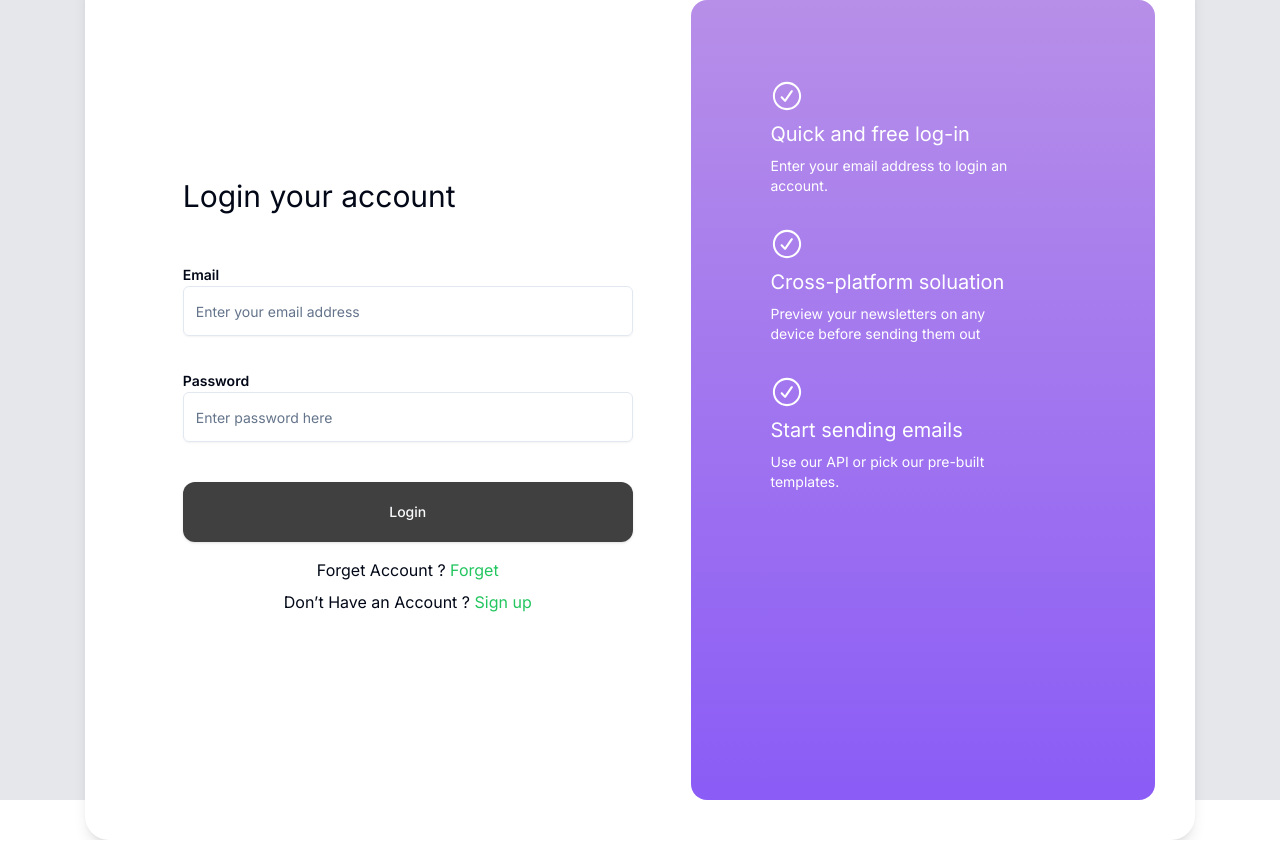
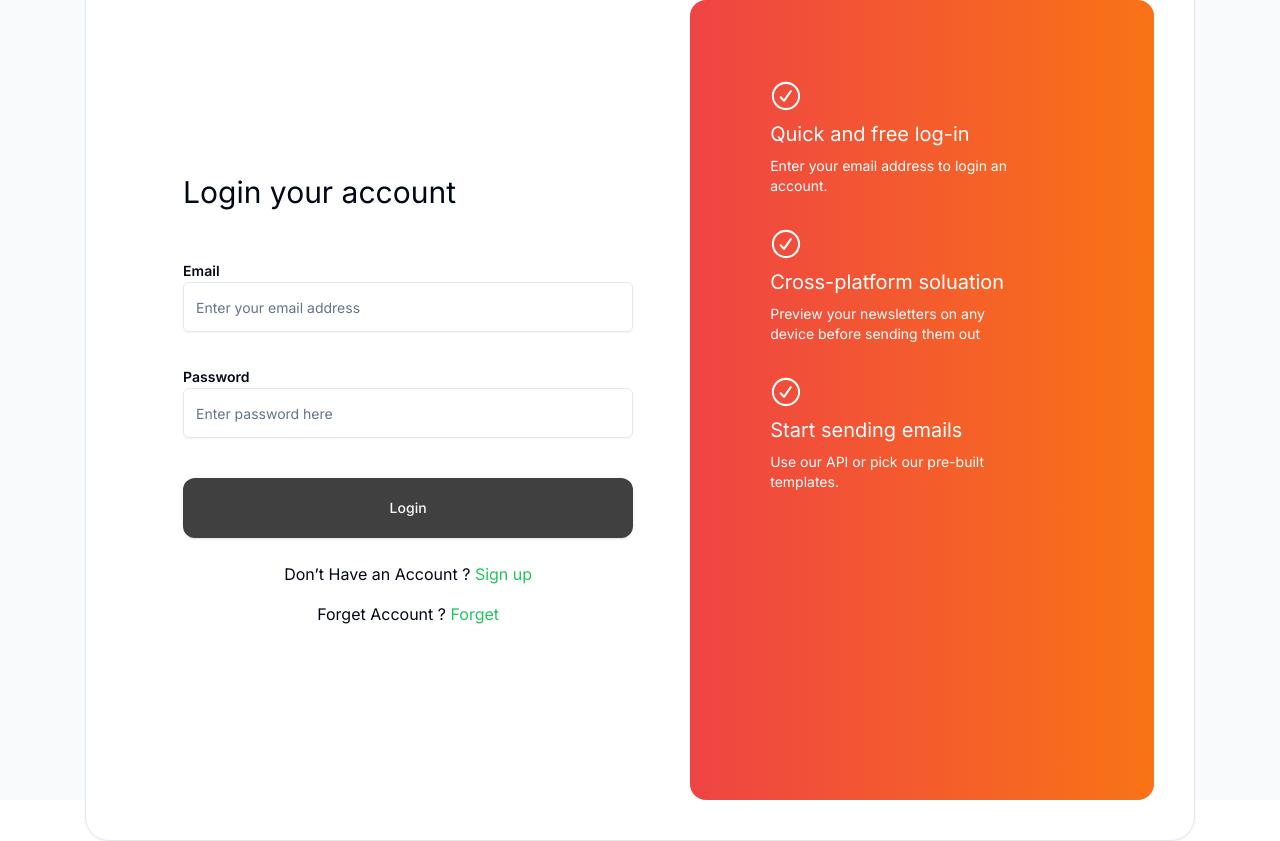
Before and after one commit to satender9586/roomstay, a Next.js app: page /login in a window 1280 px wide. Built offline with nearby package versions, Linux system fonts and the light colour scheme; no server answers.

Commit message:
add: bg on auth pages

```diff
--- a/src/app/forget/page.jsx
+++ b/src/app/forget/page.jsx
@@ -54,7 +54,7 @@ const Forget = () => {
         <div className="w-[100dvw] h-[100vh] flex flex-col justify-center items-center bg-gray-200 p-5">
             <div className=" flex flex-row  justify-center items-center w-full h-fill lg:w-[1110px] md:w-[800px] sm:w-[700px] p-10 bg-white rounded-3xl  shadow-lg  ">
 
-                <div className="h-[800px] w-full rounded-2xl flex flex-[0.7] p-20" style={{ background: "linear-gradient(#B78FE8, rgb(139,92,246)" }}>
+                <div className="h-[800px] w-full rounded-2xl flex flex-[0.7] p-20 bg-gradient-to-r from-lime-400 to-lime-500">
                     <div className="flex flex-col gap-8 ">
                         <div className="flex flex-col w-[240px] gap-2">
                             <CheckCircledIcon color="white" width={32} height={32} />
--- a/src/app/login/page.jsx
+++ b/src/app/login/page.jsx
@@ -48,8 +48,8 @@ const Login = () => {
 
     return (
 
-        <div className="w-[100dvw] h-[100vh] flex flex-col justify-center items-center bg-gray-200  p-5">
-            <div className=" flex flex-row  justify-center items-center w-full h-fill lg:w-[1110px] md:w-[800px] sm:w-[700px] p-10 bg-white  rounded-3xl shadow-lg  ">
+        <div className="flex flex-col justify-center items-center p-5 bg-slate-50 h-[100dvh]">
+            <div className=" flex flex-row  justify-center items-center w-full h-fill lg:w-[1110px] md:w-[800px] sm:w-[700px] p-10 bg-white border rounded-3xl shadow-sm  ">
                 <div className=" w-full  flex-[1.3] flex flex-col items-center justify-center ">
                     <form onSubmit={handleSubmit}>
                         <div className="flex flex-col justify-center gap-8  w-full h-full ">
@@ -71,20 +71,23 @@ const Login = () => {
                             <Button className="w-[450px] h-[60px] rounded-xl bg-neutral-700 hover:bg-neutral-900">Login</Button>
                         </div>
                     </form>
-                    <div className="flex items-start pt-4">
+
+                    <div className="pt-6 pb-4">
+                        <div className=" cursor-pointer">
+                            Don’t Have an Account ? <span className="text-green-500" onClick={() => { router.push("/signup") }}>Sign up</span>
+                        </div>
+                    </div>
+
+                    <div className="flex items-start">
                         <div className=" cursor-pointer">
                             Forget Account ? <span className="text-green-500" onClick={() => { router.push("/forget") }}> Forget</span>
                         </div>
                     </div>
 
-                    <div className="py-2">
-                        <div className=" cursor-pointer">
-                            Don’t Have an Account ? <span className="text-green-500" onClick={() => { router.push("/signup") }}>Sign up</span>
-                        </div>
-                    </div>
+
 
                 </div>
-                <div className="h-[800px] w-full bg-blue-500  rounded-2xl flex flex-[0.7] p-20" style={{ background: "linear-gradient(#B78FE8, rgb(139,92,246)" }}>
+                <div className="h-[800px] w-full bg-[#1E8FD5] rounded-2xl flex flex-[0.7] p-20 bg-gradient-to-r from-red-500 to-orange-500" >
                     <div className="flex flex-col gap-8 ">
                         <div className="flex flex-col w-[240px] gap-2">
                             <CheckCircledIcon color="white" width={32} height={32} />
--- a/src/app/otp/page.jsx
+++ b/src/app/otp/page.jsx
@@ -158,7 +158,7 @@ const Otp = () => {
                     </div>
 
                 </div>
-                <div className="h-[800px] w-full rounded-2xl flex flex-[0.7] p-20" style={{ background: "linear-gradient(#B78FE8, rgb(139,92,246)" }}>
+                <div className="h-[800px] w-full rounded-2xl flex flex-[0.7] p-20" style={{ background: "linear-gradient(#ec008c, #fc6767" }}>
                     <div className="flex flex-col gap-8 ">
                         <div className="flex flex-col w-[240px] gap-2">
                             <CheckCircledIcon color="white" width={32} height={32} />
--- a/src/app/signup/page.jsx
+++ b/src/app/signup/page.jsx
@@ -57,10 +57,9 @@ const Signup = () => {
 
     return (
 
-        <div className="w-[100dvw] h-[100vh] flex flex-col justify-center items-center bg-gray-200 p-5">
-            <div className=" flex flex-row  justify-center items-center w-full h-fill lg:w-[1110px] md:w-[800px] sm:w-[700px] p-10 bg-white rounded-3xl shadow-lg  ">
-                <div className="h-[800px] w-full rounded-2xl flex flex-[0.7] p-20"
-                    style={{ background: "linear-gradient(#B78FE8, rgb(139,92,246)" }}
+        <div className="flex flex-col justify-center items-center p-5 bg-slate-50 h-[100dvh]">
+            <div className=" flex flex-row  justify-center items-center w-full h-fill lg:w-[1110px] md:w-[800px] sm:w-[700px] p-10 bg-white rounded-3xl shadow-sm  ">
+                <div className="h-[800px] w-full rounded-2xl flex flex-[0.7] p-20 bg-gradient-to-r from-cyan-500 to-blue-500"
                 >
                     <div className="flex flex-col gap-8 ">
                         <div className="flex flex-col w-[240px] gap-2">
```
